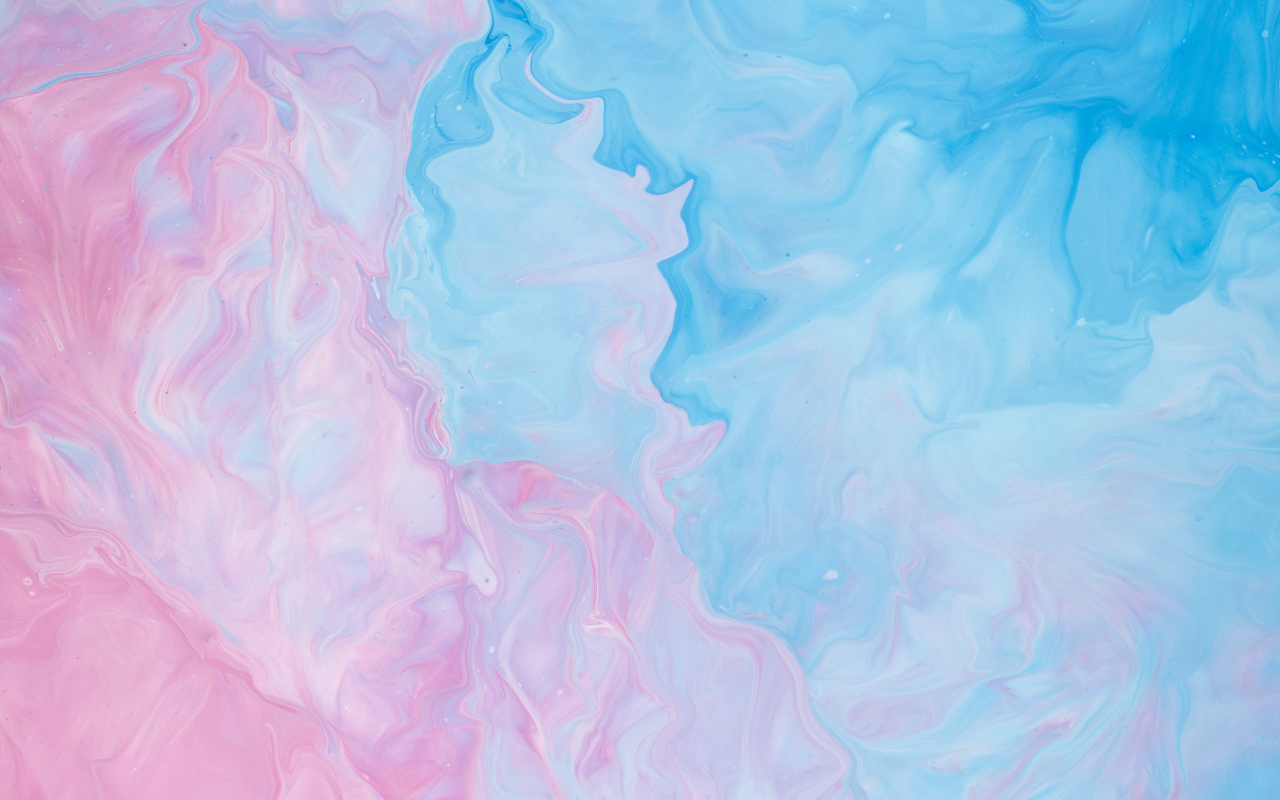
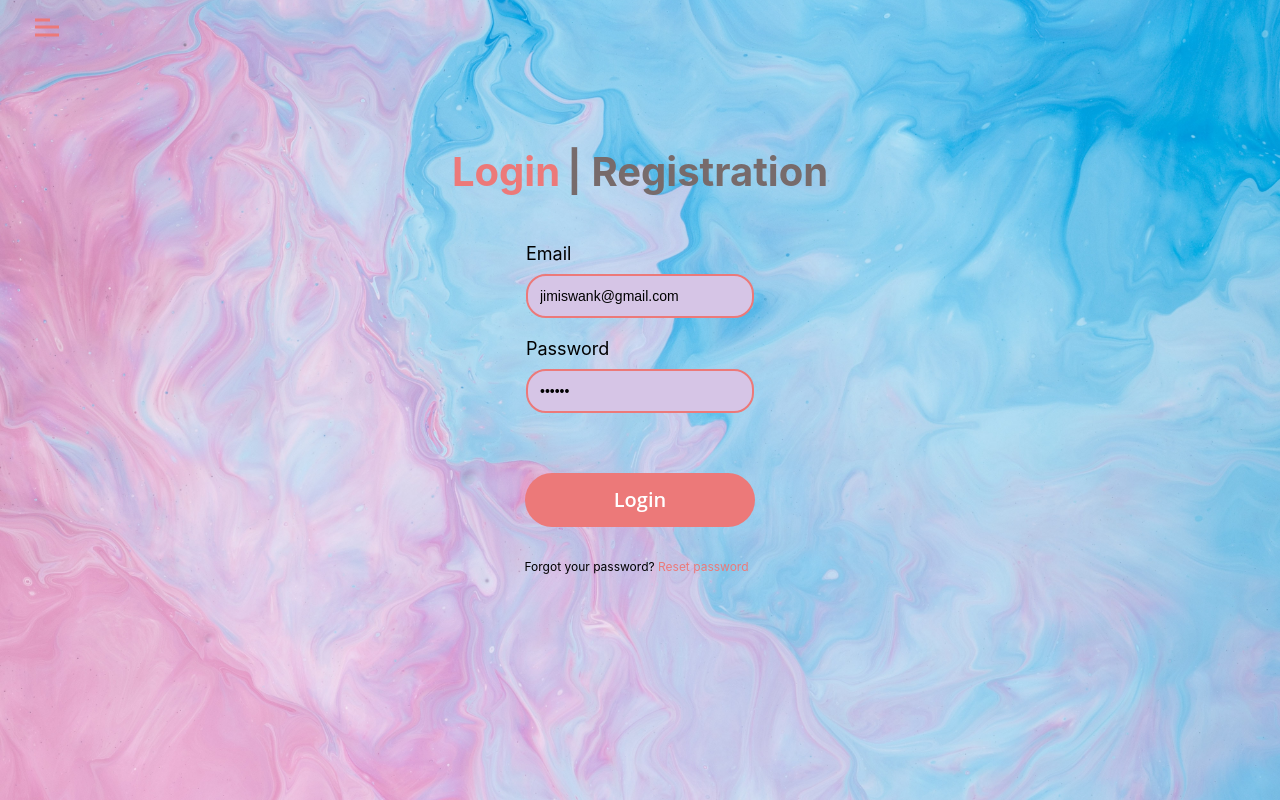
Before and after one commit to Ashmankevich/FE22_typescript-react-webpack, a React (Create React App) app in the folder app_personal_blog/: page /login-page in a window 1280 px wide. Before the commit this address had no page. Built offline with nearby package versions, Linux system fonts and the light colour scheme.

Commit message:
add system color theme in app (hw_41)

```diff
--- a/app_personal_blog/src/App.css
+++ b/app_personal_blog/src/App.css
@@ -2,10 +2,22 @@
 .app {
    --primary-text-color: #EC7979;
    --secondary-text-color: grey;
+   --menu-color: rgb(214, 123, 140);
    --blue-background-color: blue;
+   --burger-open-color: whitesmoke;
   background-image: url("../src/ui/cover/Cover1.jpg");
   background-size: cover;
   background-repeat: no-repeat;
   background-position: center;
   height: 100vh;
 }
+
+@media (prefers-color-scheme:dark) {
+   .app {
+      --primary-text-color: #725858;
+      --secondary-text-color: rgb(126, 37, 37);
+      --menu-color: rgb(88, 188, 255);
+      --blue-background-color: rgb(70, 146, 34);
+      --burger-open-color: rgb(150, 78, 78);
+   }
+}
--- a/app_personal_blog/src/App.tsx
+++ b/app_personal_blog/src/App.tsx
@@ -8,18 +8,14 @@
 //import { SelectedPostPage } from './pages/selected-post-page/SelectedPostPage';
 //import { AllPostPage } from './pages/all-posts-page/AllPostPage';
 //import { InformationPage } from './pages/information-page/InformationPage';
-import { BrowserRouter, Routes, Route } from 'react-router-dom';
-import { AppPages } from './types';
+//import { BrowserRouter, Routes, Route } from 'react-router-dom';
+//import { AppPages } from './types';
 import { LoginPage } from './pages/login-page/LoginPage';
 
 function App() {
   return (
     <div className="app">
-      <BrowserRouter>
-        <Routes>
-          <Route path={AppPages.LOGIN} element={LoginPage}></Route>
-        </Routes>
-      </BrowserRouter>
+      <LoginPage></LoginPage>
     </div>
   );
 }
--- a/app_personal_blog/src/features/header/Header.module.css
+++ b/app_personal_blog/src/features/header/Header.module.css
@@ -7,5 +7,5 @@
    z-index: 20;
  }
  .headerIsOpen {
-   background-color: rgb(214, 123, 140);
+   background-color: var(--menu-color);
  }
--- a/app_personal_blog/src/features/header/burger/BurgerBtn.module.css
+++ b/app_personal_blog/src/features/header/burger/BurgerBtn.module.css
@@ -10,7 +10,7 @@
 }
 
 .active {
-   background-color: #EC7979;
+   background-color: var(--primary-text-color);
    position: absolute;
    width: 24px;
    height: 3px;
@@ -27,7 +27,7 @@
    height: 3px;
    bottom: 7.5px;
    transition: all 0.3s ease 0s;
-   background-color: #EC7979;
+   background-color: var(--primary-text-color);
 }
 
 .active::after {
@@ -37,7 +37,7 @@
    height: 3px;
    top: 7.5px;
    transition: all 0.3s ease 0s;
-   background-color: #EC7979;
+   background-color: var(--primary-text-color);
 }
 
 .burgerBtnOpen .active {
@@ -49,21 +49,21 @@
    top: 0;
    width: 24px;
    transition: all 0.3s ease 0s;
-   background-color: whitesmoke;
+   background-color: var(--burger-open-color);
  }
 
  .burgerBtnOpen .active::after {
    transform: rotate(-45deg);
    top: 0;
    transition: all 0.3s ease 0s;
-   background-color: whitesmoke;
+   background-color: var(--burger-open-color);
  }
 
 .menuOpen {
   display: block;
   margin-top: 10px;
   transition: all 0.3s ease 0s;
-  background-color: rgb(214, 123, 140);
+  background-color: var(--menu-color);
   width: 100%;
   font-size: 22px;
   position: fixed;
--- a/app_personal_blog/src/features/header/menu/Menu.module.css
+++ b/app_personal_blog/src/features/header/menu/Menu.module.css
@@ -5,7 +5,7 @@
 .link{
    display: block;
    text-decoration: none;
-   color: whitesmoke;
+   color: var(--burger-open-color);
    padding: 0 40px;
 }
 
```
